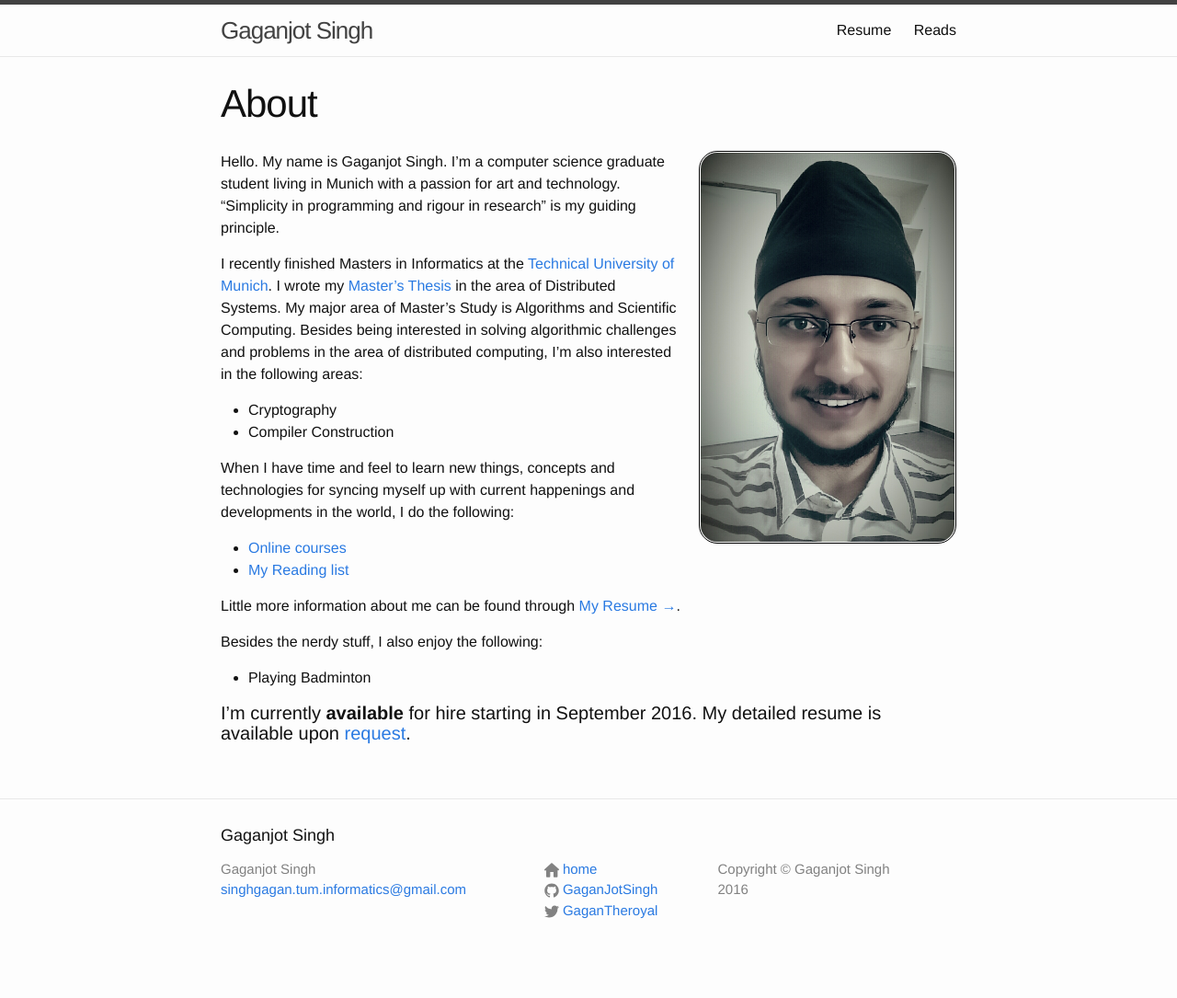
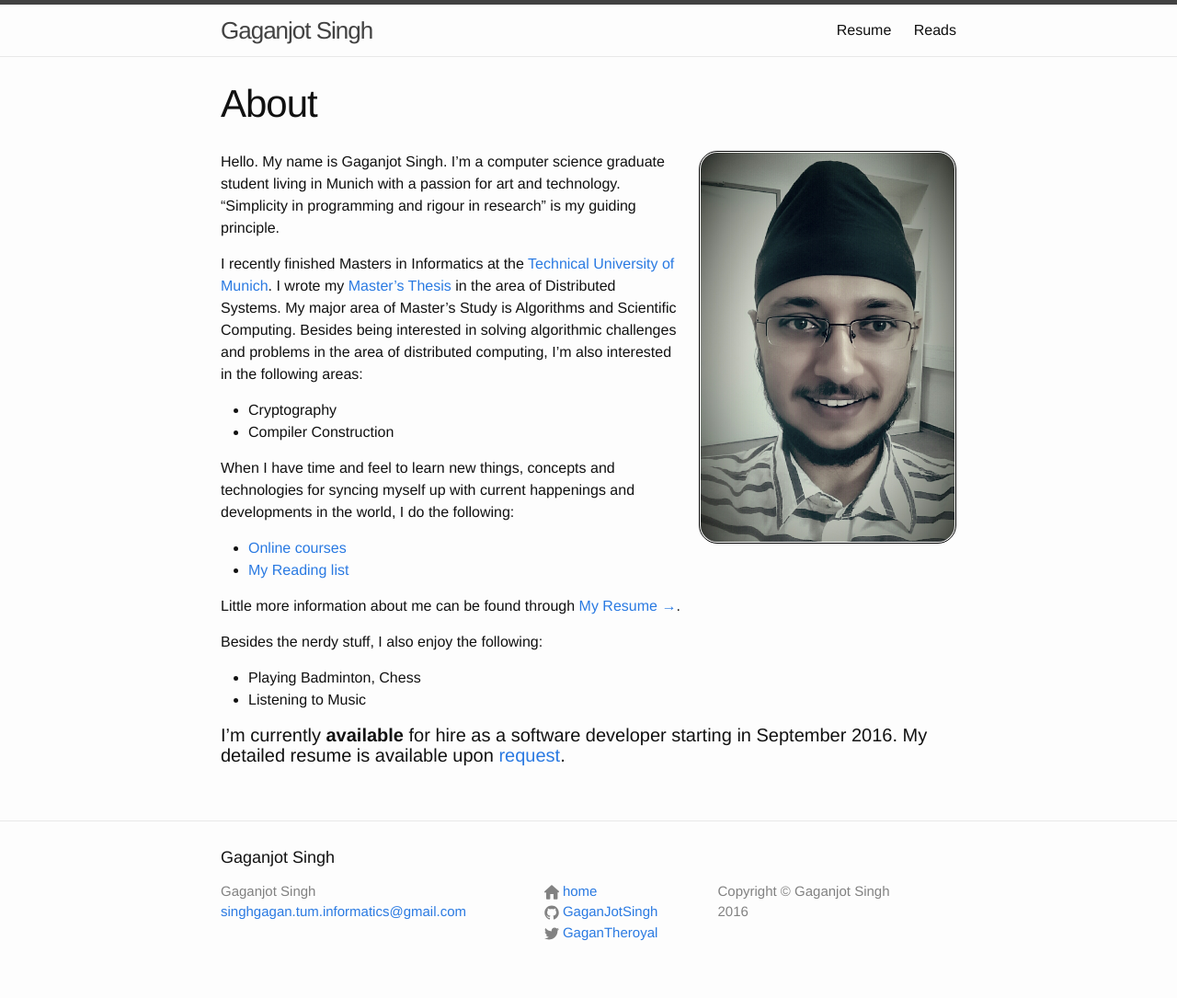
Before and after one commit to GaganJotSingh/GaganJotSingh.github.io, a Jekyll site: the page built from index.md, in a window 1280 px wide. Shown: the whole page at 92% size. Built offline with Jekyll 4.4.1, drawn with Linux system fonts in a browser that asks for light colours; before the commit the page ends 1061 px from its top, so only the background shows below that.

Commit message:
Modified home page.

```diff
--- a/index.md
+++ b/index.md
@@ -28,9 +28,10 @@ Little more information about me can be found through [My Resume &rarr;]({{ site
 
 Besides the nerdy stuff, I also enjoy the following:
 
-* Playing Badminton
+* Playing Badminton, Chess
+* Listening to Music
 
-#### I'm currently **available** for hire starting in September 2016. My detailed resume is available upon [request](mailto:{{ site.email }}?subject=Resume Request).
+#### I'm currently **available** for hire as a software developer starting in September 2016. My detailed resume is available upon [request](mailto:{{ site.email }}?subject=Resume Request).
 
 <!--div class="message" style="font-size:11px">
   The views expressed on this blog are solely personal and have no binding, relation or influence with my current and/or past employers.
```
